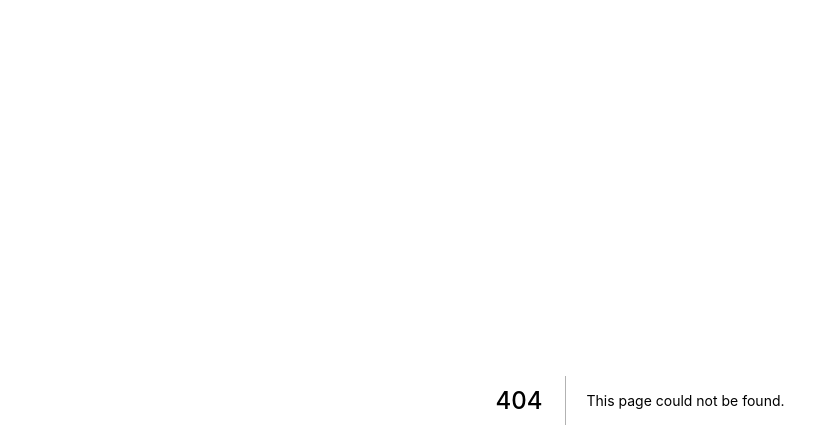
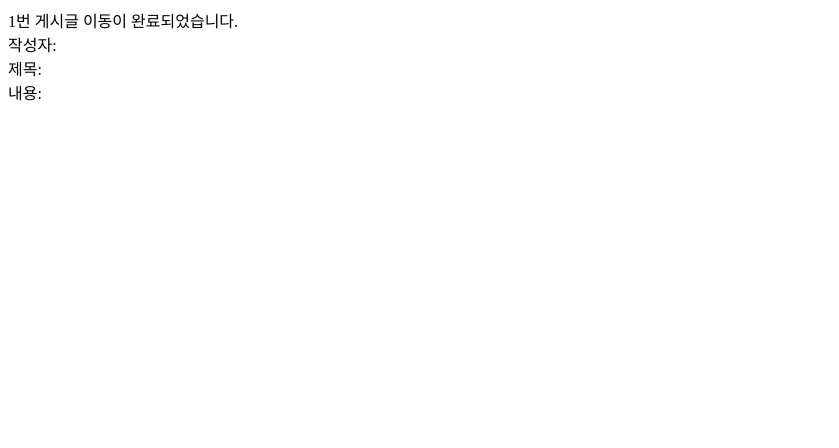
Before and after one commit to cherry-hyeri/codecamp_frontend, a Next.js app in the folder class/: page /section05/05-04-dynamic-routing-board-query-moved/1 in a window 1280 px wide. Before the commit this address had no page. Shown: the top 448 px of the page, without its empty margins (0-839 px from the left). Built offline with nearby package versions, Linux system fonts and the light colour scheme; no server answers.

Commit message:
05-04-dynamic-routing-board-query

```diff
--- /dev/null
+++ b/class/pages/section05/05-04-dynamic-routing-board-query-moved/[boards]/index.js
@@ -0,0 +1,31 @@
+import { gql, useQuery } from "@apollo/client";
+import { useRouter } from "next/router";
+
+const FETCH_BOARD = gql`
+  query fetchBoard($number: Int) {
+    fetchBoard(number: $number) {
+      number
+      writer
+      title
+      contents
+    }
+  }
+`;
+
+export default function StaticRoutingMovedPage() {
+  const router = useRouter();
+  // console.log(router);
+
+  const { data } = useQuery(FETCH_BOARD, {
+    variables: { number: Number(router.query.boards) },
+  });
+
+  return (
+    <>
+      <div>{router.query.boards}번 게시글 이동이 완료되었습니다.</div>
+      <div>작성자: {data?.fetchBoard?.writer}</div>
+      <div>제목: {data?.fetchBoard?.title}</div>
+      <div>내용: {data?.fetchBoard?.contents}</div>
+    </>
+  );
+}
```
Also changed, not shown: class/pages/section05/05-04-dynamic-routing-board-query/index.js (added, +25 -0 lines).
